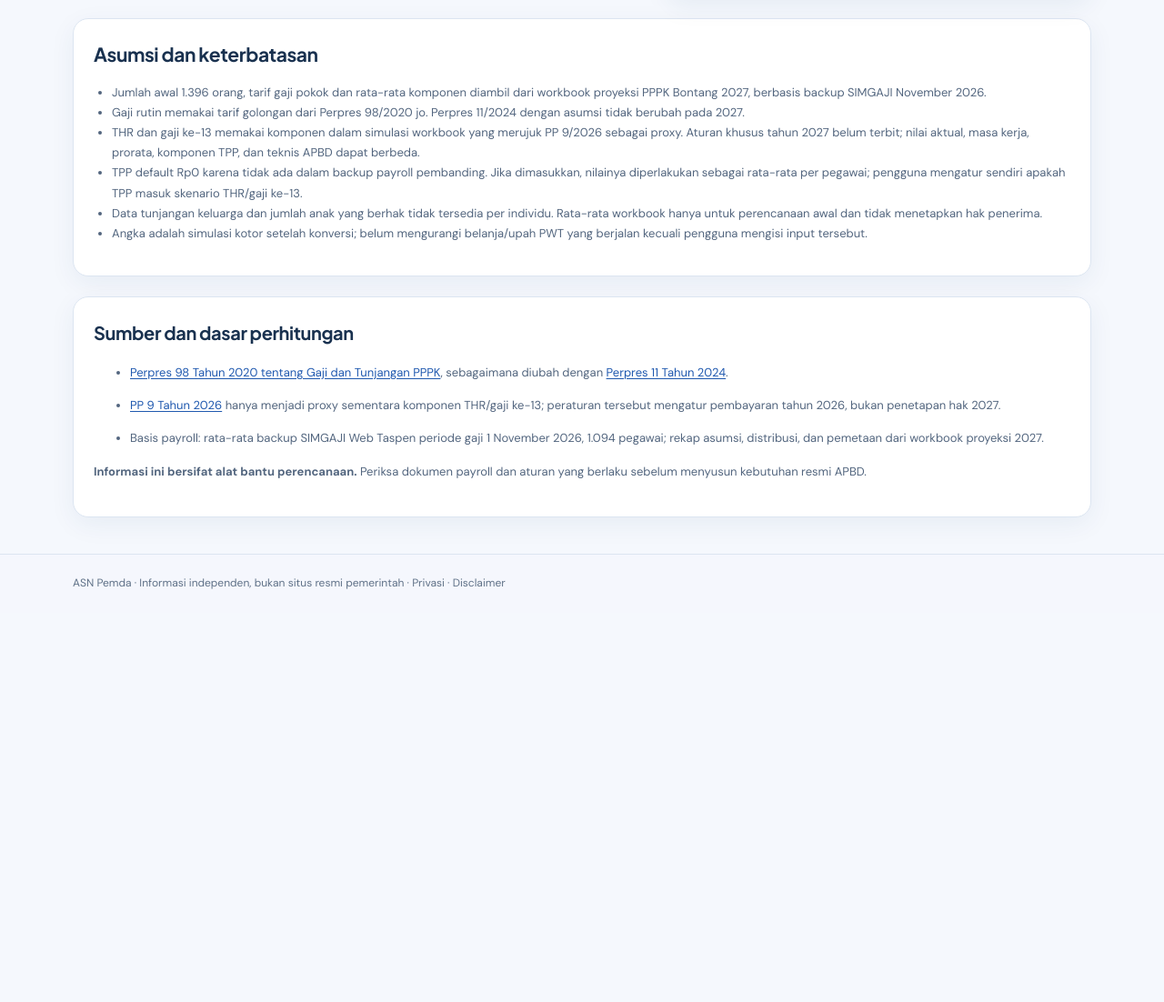
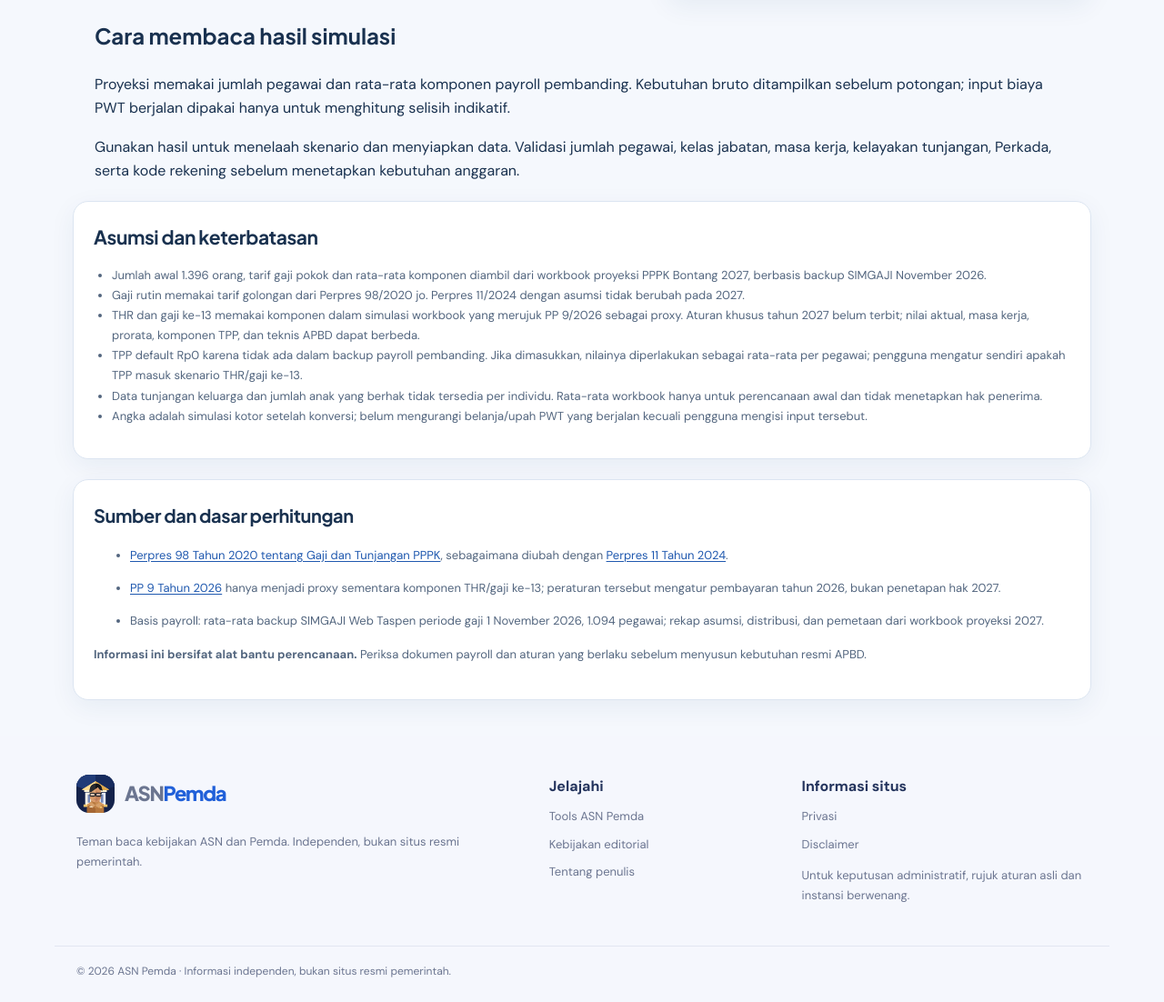
Before and after one commit to wiztechid/asnpemda, a plain HTML site: page kalkulator-pppk-2027.html in a window 1280 px wide. Shown: the part 2760-3862 px from the top of the page at 91% size. Before the commit the page ends 3434 px from the top, so only its background shows below. Drawn offline with Linux system fonts and the light colour scheme.

Commit message:
Align PPPK calculator shell with site

```diff
--- a/kalkulator-pppk-2027.html
+++ b/kalkulator-pppk-2027.html
@@ -7,7 +7,9 @@
 <meta name="description" content="Simulasi kebutuhan gaji, tunjangan, iuran, TPP, THR dan gaji ke-13 PPPK berdasarkan asumsi yang dapat diubah.">
 <link rel="canonical" href="https://asnpemda.pages.dev/kalkulator-pppk-2027.html">
 <meta property="og:type" content="website"><meta property="og:url" content="https://asnpemda.pages.dev/kalkulator-pppk-2027.html"><meta property="og:title" content="Kalkulator Proyeksi Belanja PPPK 2027"><meta property="og:site_name" content="ASN Pemda"><meta property="og:description" content="Simulasikan kebutuhan anggaran PPPK 2027 dengan komponen dan asumsi yang transparan.">
-<meta name="twitter:card" content="summary">
+<meta property="og:image" content="https://asnpemda.pages.dev/assets/hero-pppk-paruh-waktu-2027.webp"><meta property="og:image:type" content="image/webp"><meta property="og:image:alt" content="Ilustrasi PPPK Pemda untuk simulasi perencanaan anggaran.">
+<meta name="twitter:card" content="summary_large_image"><meta name="twitter:title" content="Kalkulator Proyeksi Belanja PPPK 2027"><meta name="twitter:description" content="Simulasikan kebutuhan anggaran PPPK dengan asumsi yang transparan dan dapat diubah."><meta name="twitter:image" content="https://asnpemda.pages.dev/assets/hero-pppk-paruh-waktu-2027.webp">
+<script type="application/ld+json">{"@context":"https://schema.org","@type":"WebApplication","name":"Kalkulator Proyeksi Belanja PPPK 2027","url":"https://asnpemda.pages.dev/kalkulator-pppk-2027","applicationCategory":"FinanceApplication","operatingSystem":"Web","inLanguage":"id-ID","isAccessibleForFree":true,"publisher":{"@type":"Organization","name":"ASN Pemda","url":"https://asnpemda.pages.dev/"},"description":"Simulasi kebutuhan anggaran PPPK 2027 dengan asumsi yang dapat diubah."}</script>
 <link rel="icon" type="image/svg+xml" href="/favicon.svg?v=20261020-6"><link rel="icon" href="/favicon.ico?v=20261020-6" sizes="16x16 32x32 48x48">
 <link rel="stylesheet" href="/assets/site.css"><link rel="stylesheet" href="/assets/article-template.css?v=20261023-1">
 <style>
@@ -129,6 +131,7 @@ footer.tool-footer{border-top:1px solid var(--line);padding:22px 0;font-size:12p
 </div>
 </div>
 </section>
+<section class="shell tool-editorial"><h2>Cara membaca hasil simulasi</h2><p>Proyeksi memakai jumlah pegawai dan rata-rata komponen payroll pembanding. Kebutuhan bruto ditampilkan sebelum potongan; input biaya PWT berjalan dipakai hanya untuk menghitung selisih indikatif.</p><p>Gunakan hasil untuk menelaah skenario dan menyiapkan data. Validasi jumlah pegawai, kelas jabatan, masa kerja, kelayakan tunjangan, Perkada, serta kode rekening sebelum menetapkan kebutuhan anggaran.</p></section>
 <section class="panel" style="margin-top:20px">
 <h2>Asumsi dan keterbatasan</h2>
 <ul style="padding-left:20px;color:#53667f;font-size:13px;line-height:1.7">
@@ -150,7 +153,7 @@ footer.tool-footer{border-top:1px solid var(--line);padding:22px 0;font-size:12p
 <p><strong>Informasi ini bersifat alat bantu perencanaan.</strong> Periksa dokumen payroll dan aturan yang berlaku sebelum menyusun kebutuhan resmi APBD.</p>
 </section>
 </main>
-<footer class="tool-footer"><div class="calc-shell">ASN Pemda · Informasi independen, bukan situs resmi pemerintah · <a href="/privacy.html">Privasi</a> · <a href="/disclaimer.html">Disclaimer</a></div></footer>
+<footer class="site-footer"><div class="shell footer-grid"><div><a class="brand" href="/"><img class="brand-icon" src="/favicon.svg?v=20261020-6" alt="" aria-hidden="true"><span>ASN<span class="brand-blue">Pemda</span></span></a><p>Teman baca kebijakan ASN dan Pemda. Independen, bukan situs resmi pemerintah.</p></div><div><strong>Jelajahi</strong><a href="/#tools-asn">Tools ASN Pemda</a><a href="/editorial.html">Kebijakan editorial</a><a href="/about.html">Tentang penulis</a></div><div><strong>Informasi situs</strong><a href="/privacy.html">Privasi</a><a href="/disclaimer.html">Disclaimer</a><p>Untuk keputusan administratif, rujuk aturan asli dan instansi berwenang.</p></div></div><div class="shell footer-bottom">© 2026 ASN Pemda · Informasi independen, bukan situs resmi pemerintah.</div></footer>
 <script>
 "use strict";
 const payroll = [
```
